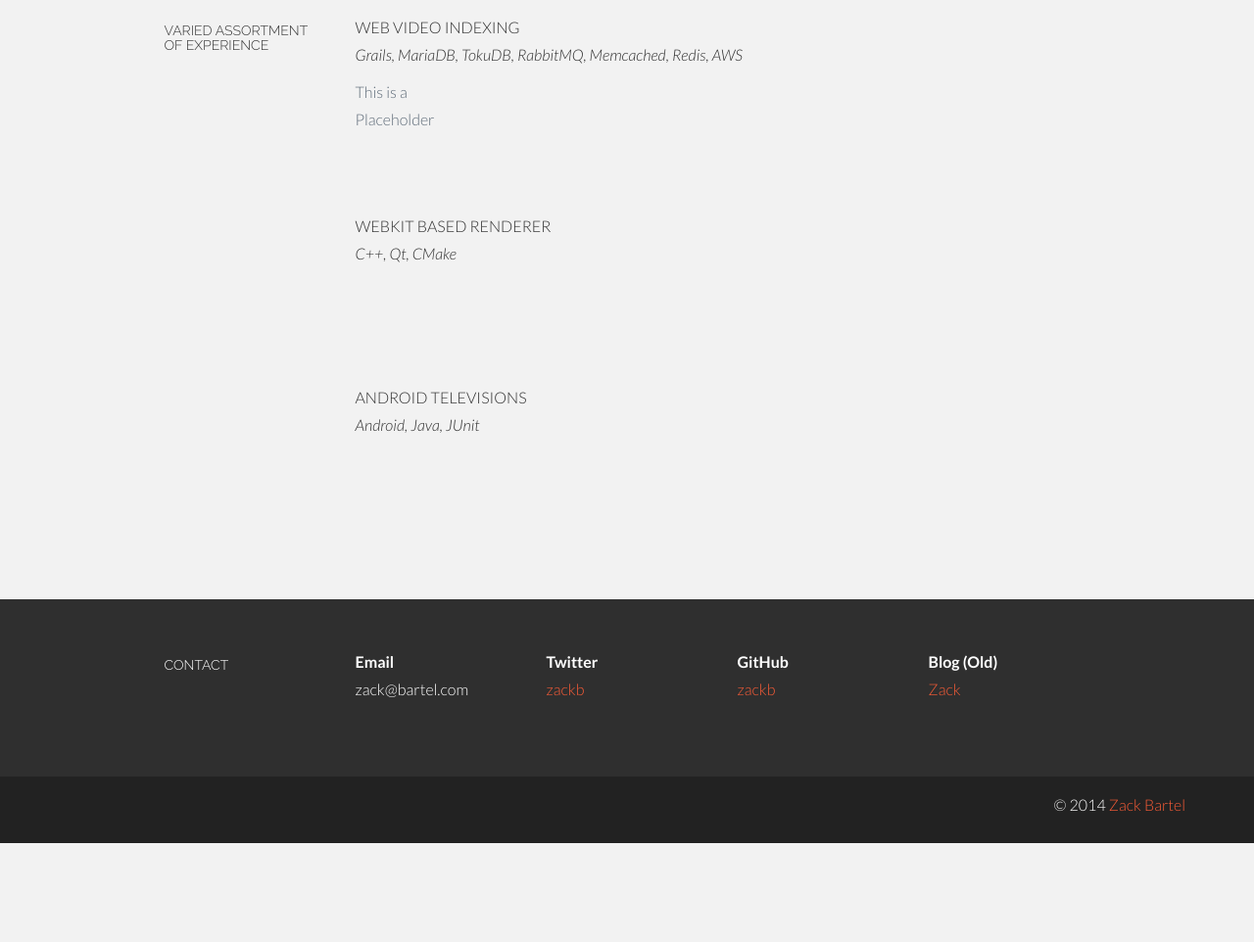
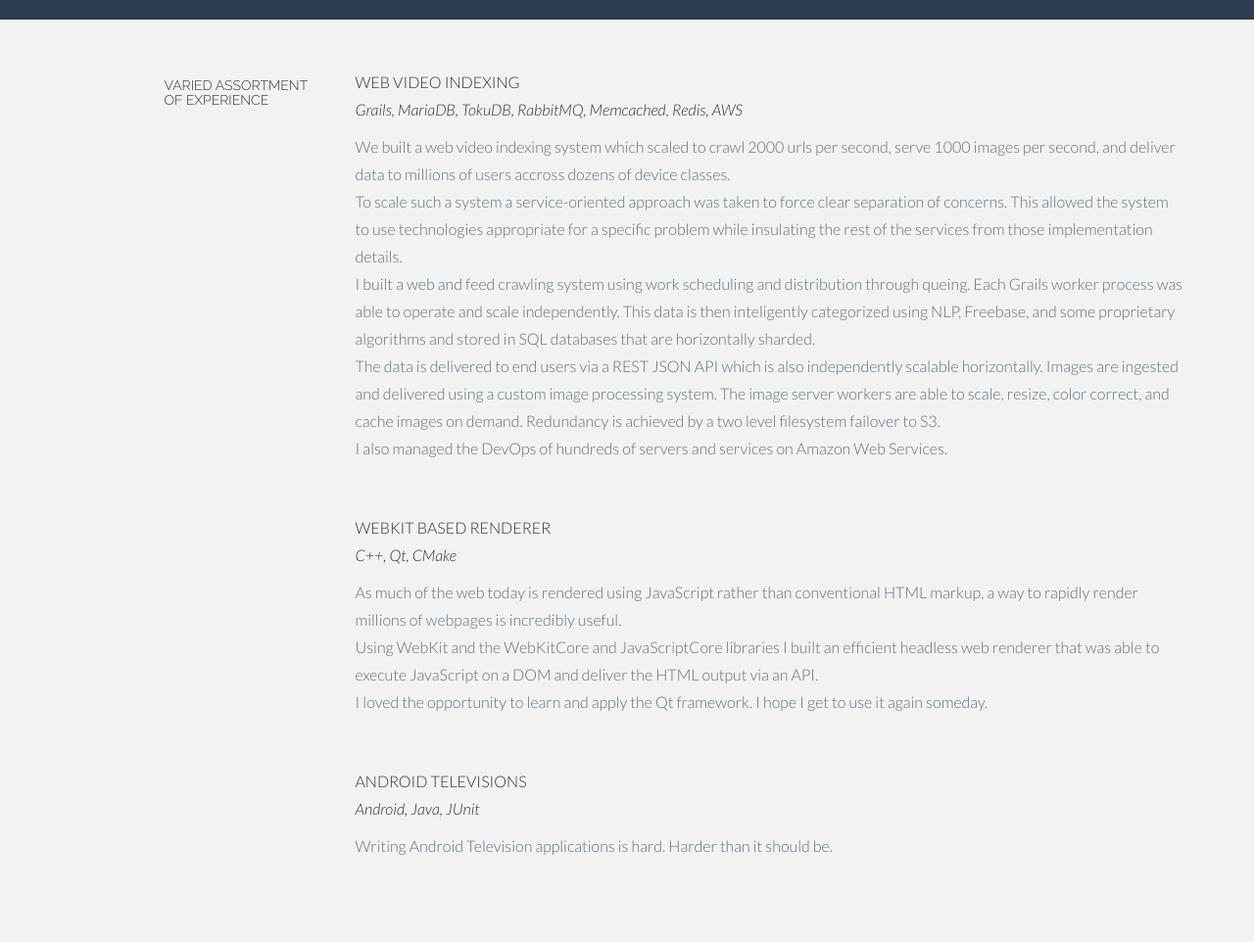
Before and after one commit to zackb/zackbartel.com, a plain HTML site: page index.html in a window 1280 px wide. Shown: the part 3120-4082 px from the top of the page at 98% size. Before the commit the page ends 3981 px from the top, so only its background shows below. Drawn offline with nearby package versions, Linux system fonts and the light colour scheme.

Commit message:
Adding copy

```diff
--- a/index.html
+++ b/index.html
@@ -125,7 +125,9 @@
                         GetBack Media<br/>
                     </p>
                     <p><more>
-                    My efforts at the GetBack focused on building a retro social media community and business. This included designing and implementing frontend and backend software systems and scaling to handle 1 million page views per day.
+                    My efforts at GetBack focused on building a retro social media community and business. This included designing and implementing frontend and backend software systems and scaling to handle 1 million page views per day.
+                    <br />
+                    The web application let you "turn back the clock" to any year and interact with the songs, movies, tv shows, games, actors, and news headlines of the time.
                     <br />
                     As part of my role, I built a video and image delivery pipeline as well as cloud infrastructure to power it.
                     </more></p>
@@ -558,35 +560,43 @@
                 <p class="project-label">WEB VIDEO INDEXING<br />
                     <em>Grails, MariaDB, TokuDB, RabbitMQ, Memcached, Redis, AWS</em>
                 </p>
-                <p><more>
-                    This is a
-                <br />
-                Placeholder
-                <br />
-                <br/><br/>
+                <p>
+                <more>
+                    We built a web video indexing system which scaled to crawl 2000 urls per second, serve 1000 images per second, and deliver data to millions of users accross dozens of device classes.
+                    <br/>
+                    To scale such a system a service-oriented approach was taken to force clear separation of concerns. This allowed the system to use technologies appropriate for a specific problem while insulating the rest of the services from those implementation details.
+                    <br />
+                    I built a web and feed crawling system using work scheduling and distribution through queing. Each Grails worker process was able to operate and scale independently. This data is then inteligently categorized using NLP, Freebase, and some proprietary algorithms and stored in SQL databases that are horizontally sharded.
+                    <br />
+                    The data is delivered to end users via a REST JSON API which is also independently scalable horizontally. Images are ingested and delivered using a custom image processing system. The image server workers are able to scale, resize, color correct, and cache images on demand. Redundancy is achieved by a two level filesystem failover to S3.
+                    <br />
+                    I also managed the DevOps of hundreds of servers and services on Amazon Web Services.
+                    <br/><br/>
                 </more>
             </p>
             </div>
 
             <div class="col-lg-9 col-lg-offset-3">
                 <p class="project-label">WEBKIT BASED RENDERER<br />
-                    <em>C++, Qt, CMake
-                    </em>
-                    </p>
+                    <em>C++, Qt, CMake</em>
+                </p>
                 <p><more>
+                 As much of the web today is rendered using JavaScript rather than conventional HTML markup, a way to rapidly render millions of webpages is incredibly useful.
                 <br />
+                Using WebKit and the WebKitCore and JavaScriptCore libraries I built an efficient headless web renderer that was able to execute JavaScript on a DOM and deliver the HTML output via an API.
                 <br />
-                <br />
+                I loved the opportunity to learn and apply the Qt framework. I hope I get to use it again someday.
+                <br /><br/>
                 </more>
                 </p>
             </div>
 
             <div class="col-lg-9 col-lg-offset-3">
                 <p class="project-label">ANDROID TELEVISIONS<br />
-                    <em>Android, Java, JUnit
-                    </em>
+                    <em>Android, Java, JUnit</em>
                 </p>
                 <p><more>
+                Writing Android Television applications is hard. Harder than it should be.
                 <br />
                 <br/><br/>
                 </more>
```
